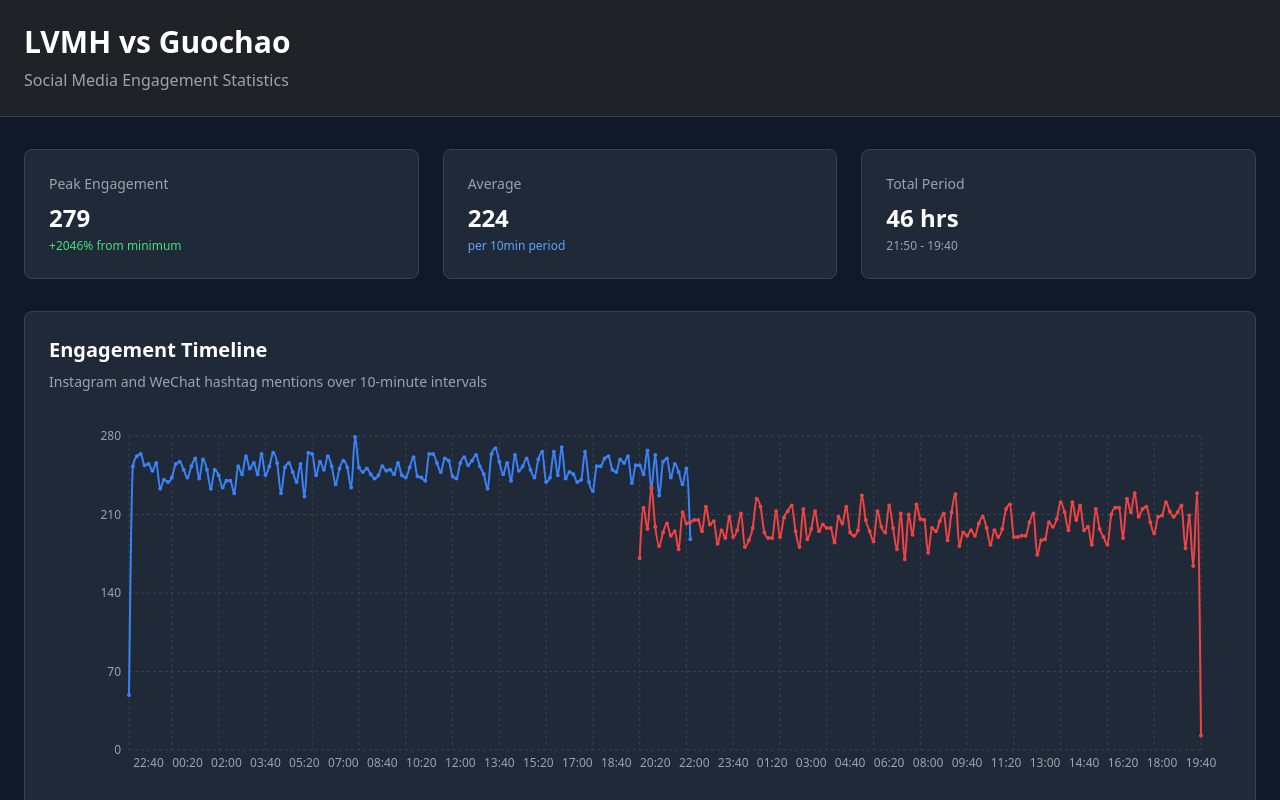
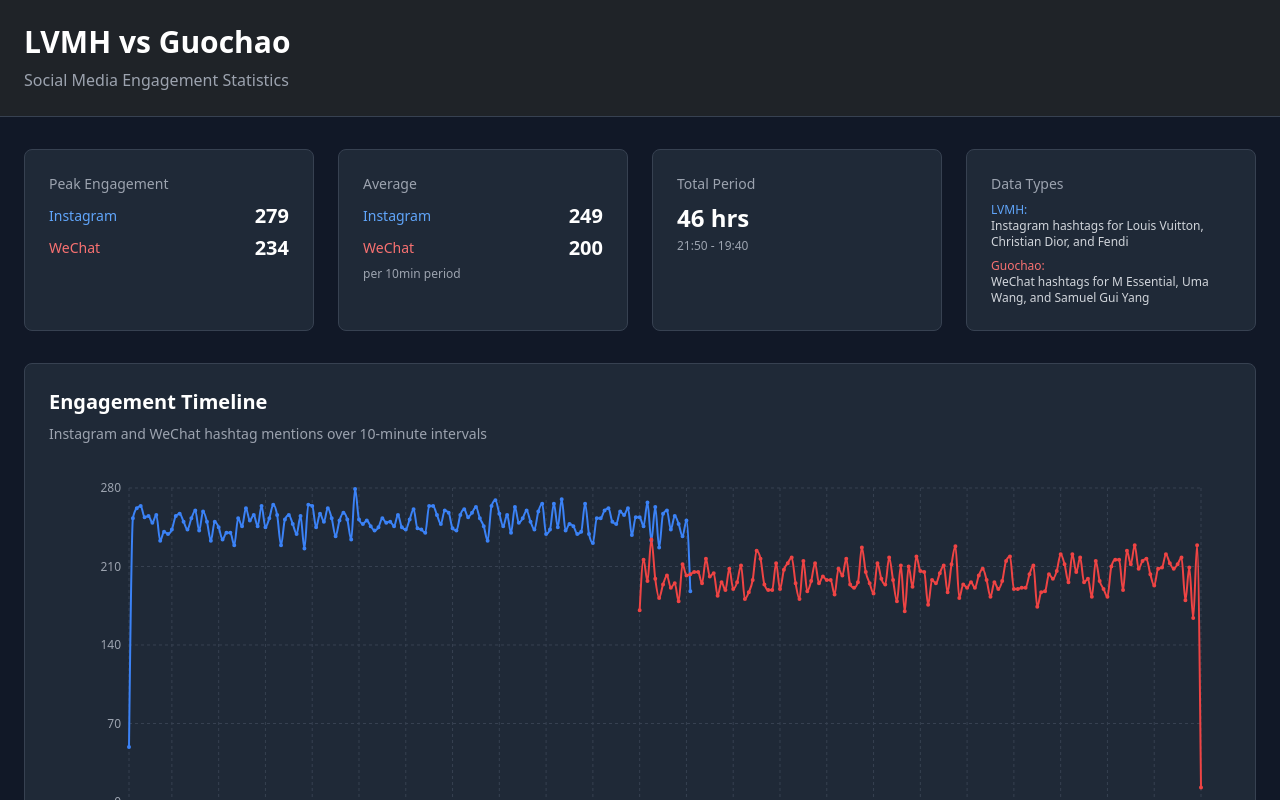
Before and after one commit to ClintTLang/lv-insights-visualizer, a React (Vite) app: page / in a window 1280 px wide. Shown: the top 800 px of the page. Built offline with nearby package versions, Linux system fonts and the light colour scheme.

Commit message:
Add data type and dataset-specific stats
Added a "Data Types" box and updated "Peak Engagement" and "Average" boxes to show values for both datasets.

```diff
--- a/src/pages/Index.tsx
+++ b/src/pages/Index.tsx
@@ -51,13 +51,14 @@ const Index = () => {
   const startTimeFormatted = startTime.toTimeString().slice(0, 5);
   const endTimeFormatted = endTime.toTimeString().slice(0, 5);
 
-  // Calculate peak engagement from both platforms
-  const allValues = combinedData.flatMap(item => [item.instagram, item.wechat]).filter(val => val !== null && val > 0);
-  const peakEngagement = Math.max(...allValues);
+  // Calculate separate stats for each platform
+  const instaValues = instaData.map(item => item.hashtags).filter(val => val > 0);
+  const wechatValues = wechatData.map(item => item.hashtags).filter(val => val > 0);
 
-  // Calculate average engagement
-  const nonZeroValues = allValues.filter(val => val > 0);
-  const averageEngagement = Math.round(nonZeroValues.reduce((sum, val) => sum + val, 0) / nonZeroValues.length);
+  const instaPeak = Math.max(...instaValues);
+  const wechatPeak = Math.max(...wechatValues);
+  const instaAverage = Math.round(instaValues.reduce((sum, val) => sum + val, 0) / instaValues.length);
+  const wechatAverage = Math.round(wechatValues.reduce((sum, val) => sum + val, 0) / wechatValues.length);
 
   const CustomTooltip = ({ active, payload, label }: any) => {
     if (active && payload && payload.length) {
@@ -90,21 +91,51 @@ const Index = () => {
       {/* Main Content */}
       <div className="max-w-7xl mx-auto px-6 py-8">
         {/* Stats Cards */}
-        <div className="grid grid-cols-1 md:grid-cols-3 gap-6 mb-8">
+        <div className="grid grid-cols-1 md:grid-cols-2 lg:grid-cols-4 gap-6 mb-8">
           <div className="bg-gray-800 border border-gray-700 rounded-lg p-6">
             <h3 className="text-sm font-medium text-gray-400 mb-2">Peak Engagement</h3>
-            <p className="text-2xl font-bold text-white">{peakEngagement}</p>
-            <p className="text-xs text-green-400 mt-1">+{Math.round(((peakEngagement - Math.min(...allValues)) / Math.min(...allValues)) * 100)}% from minimum</p>
+            <div className="space-y-1">
+              <div className="flex items-center justify-between">
+                <span className="text-blue-400 text-sm">Instagram</span>
+                <span className="text-xl font-bold text-white">{instaPeak.toLocaleString()}</span>
+              </div>
+              <div className="flex items-center justify-between">
+                <span className="text-red-400 text-sm">WeChat</span>
+                <span className="text-xl font-bold text-white">{wechatPeak.toLocaleString()}</span>
+              </div>
+            </div>
           </div>
           <div className="bg-gray-800 border border-gray-700 rounded-lg p-6">
             <h3 className="text-sm font-medium text-gray-400 mb-2">Average</h3>
-            <p className="text-2xl font-bold text-white">{averageEngagement}</p>
-            <p className="text-xs text-blue-400 mt-1">per 10min period</p>
+            <div className="space-y-1">
+              <div className="flex items-center justify-between">
+                <span className="text-blue-400 text-sm">Instagram</span>
+                <span className="text-xl font-bold text-white">{instaAverage.toLocaleString()}</span>
+              </div>
+              <div className="flex items-center justify-between">
+                <span className="text-red-400 text-sm">WeChat</span>
+                <span className="text-xl font-bold text-white">{wechatAverage.toLocaleString()}</span>
+              </div>
+            </div>
+            <p className="text-xs text-gray-400 mt-1">per 10min period</p>
           </div>
           <div className="bg-gray-800 border border-gray-700 rounded-lg p-6">
             <h3 className="text-sm font-medium text-gray-400 mb-2">Total Period</h3>
             <p className="text-2xl font-bold text-white">{totalHours} hrs</p>
             <p className="text-xs text-gray-400 mt-1">{startTimeFormatted} - {endTimeFormatted}</p>
+          </div>
+          <div className="bg-gray-800 border border-gray-700 rounded-lg p-6">
+            <h3 className="text-sm font-medium text-gray-400 mb-2">Data Types</h3>
+            <div className="space-y-2 text-xs">
+              <div>
+                <span className="text-blue-400 font-medium">LVMH:</span>
+                <p className="text-gray-300">Instagram hashtags for Louis Vuitton, Christian Dior, and Fendi</p>
+              </div>
+              <div>
+                <span className="text-red-400 font-medium">Guochao:</span>
+                <p className="text-gray-300">WeChat hashtags for M Essential, Uma Wang, and Samuel Gui Yang</p>
+              </div>
+            </div>
           </div>
         </div>
 
```
